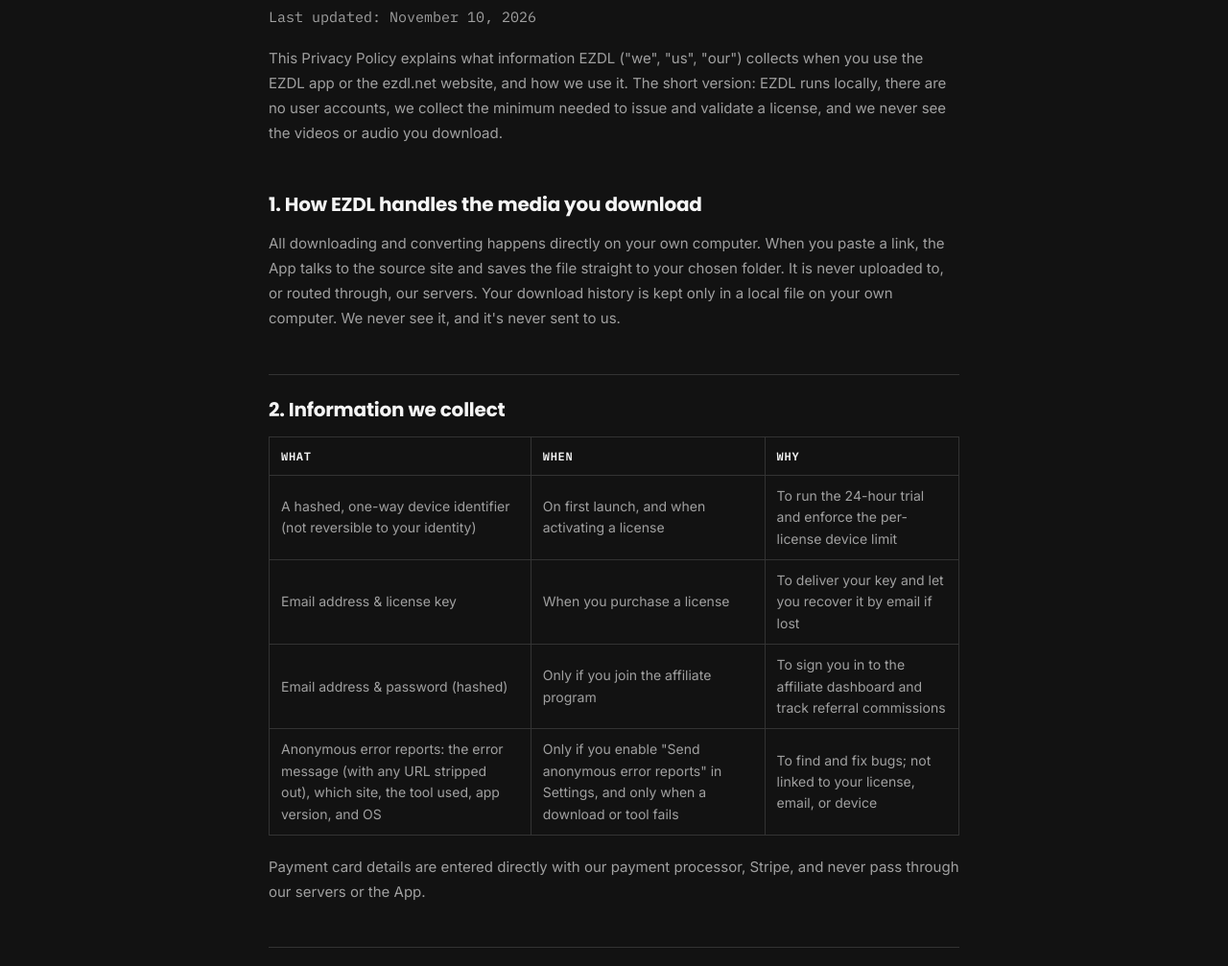
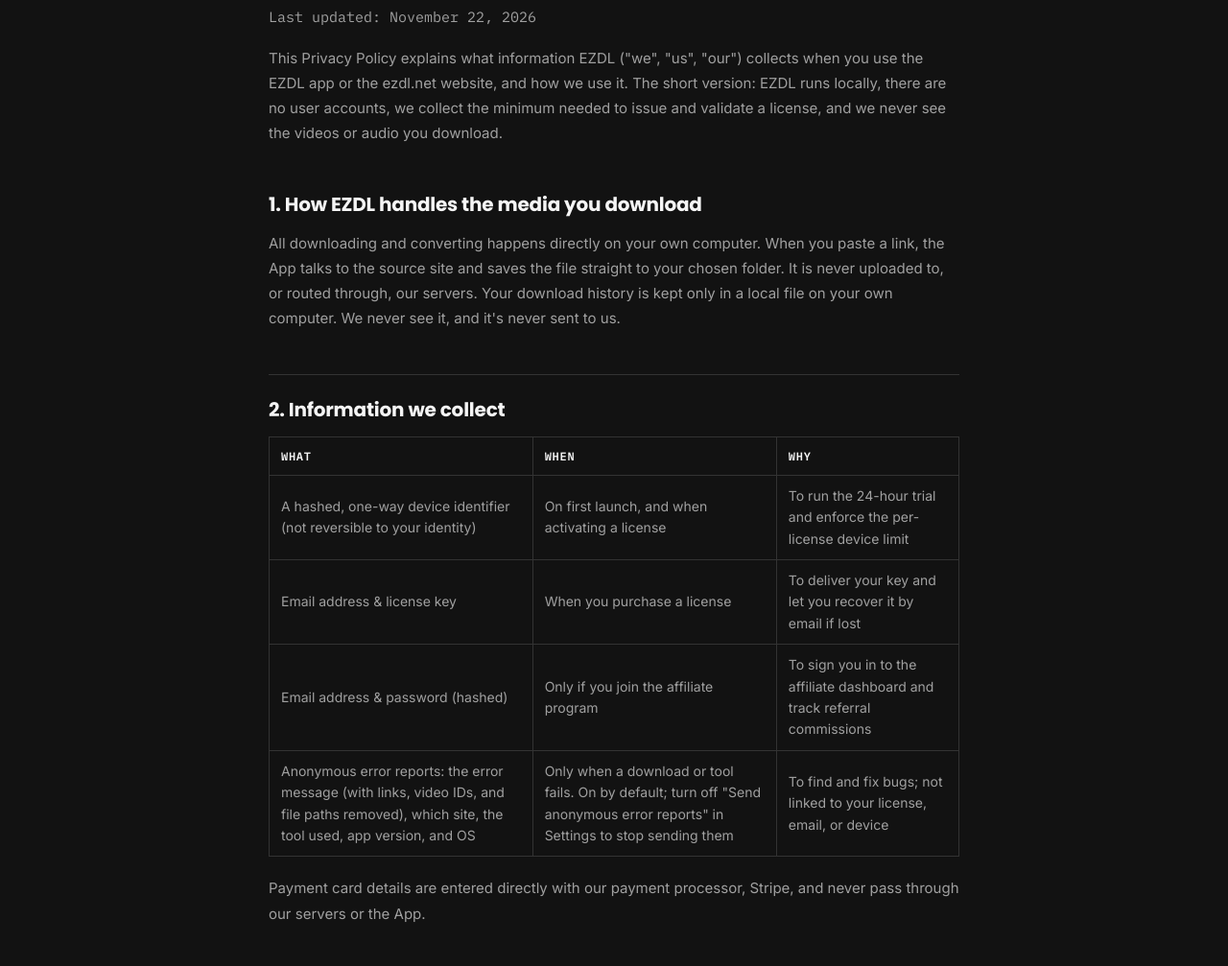
Before and after one commit to museeradev/ezdl-site, a plain HTML site: page privacy.html in a window 1280 px wide. Shown: the part 231-1238 px from the top of the page at 96% size. Drawn offline with Linux system fonts and the light colour scheme.

Commit message:
Privacy: error reports are on by default, with links, IDs and paths removed
Co-Authored-By: Claude Opus 5.5 <noreply@anthropic.com>

```diff
--- a/privacy.html
+++ b/privacy.html
@@ -46,7 +46,7 @@
 <article class="legal-article">
   <span class="label">Legal</span>
   <h1>Privacy Policy</h1>
-  <p class="legal-updated">Last updated: November 10, 2026</p>
+  <p class="legal-updated">Last updated: November 22, 2026</p>
 
   <p>This Privacy Policy explains what information EZDL ("we", "us", "our")
   collects when you use the EZDL app or the ezdl.net website, and how we
@@ -84,10 +84,11 @@
       commissions</td>
     </tr>
     <tr>
-      <td>Anonymous error reports: the error message (with any URL
-      stripped out), which site, the tool used, app version, and OS</td>
-      <td>Only if you enable "Send anonymous error reports" in Settings,
-      and only when a download or tool fails</td>
+      <td>Anonymous error reports: the error message (with links, video
+      IDs, and file paths removed), which site, the tool used, app version,
+      and OS</td>
+      <td>Only when a download or tool fails. On by default; turn off
+      "Send anonymous error reports" in Settings to stop sending them</td>
       <td>To find and fix bugs; not linked to your license, email, or
       device</td>
     </tr>
```
